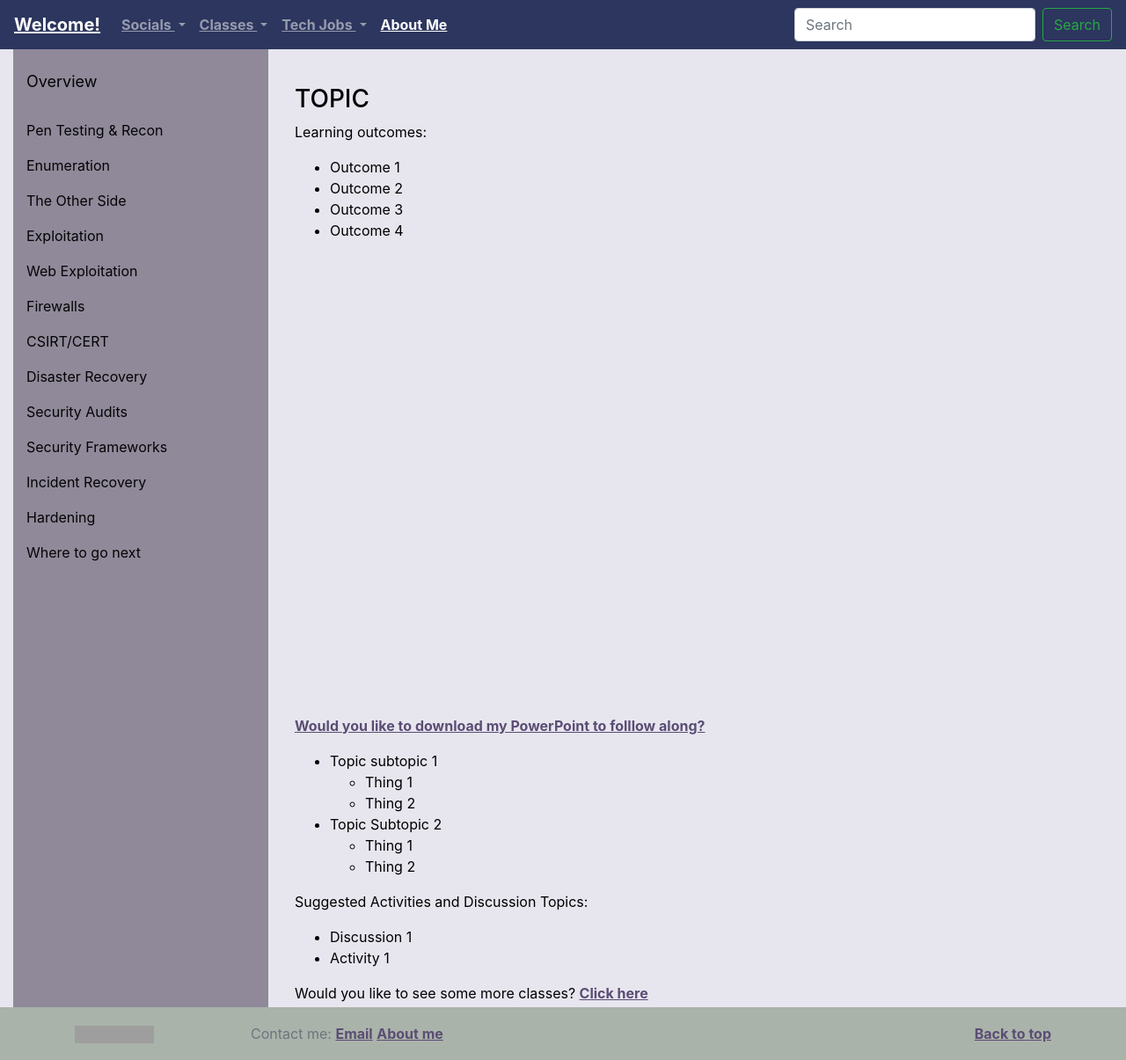
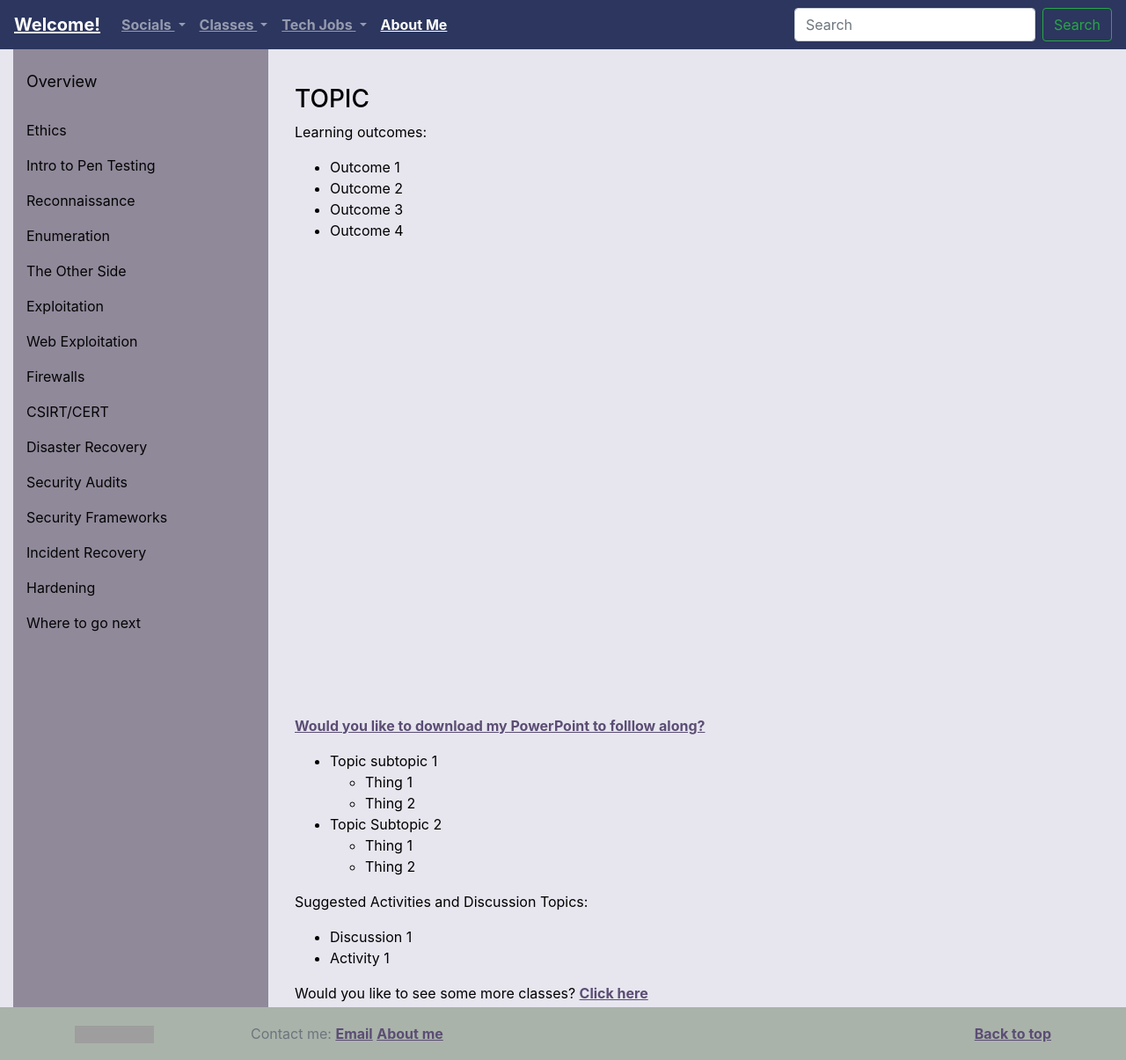
Before and after one commit to aholdengouveia/aholdengouveia.github.io, a Jekyll site: the page built from TopicTemplate.html, in a window 1280 px wide and 1205 px high. Shown: the whole window at 88% size. Built offline with Jekyll 4.4.1, drawn with Linux system fonts in a browser that asks for light colours; nearby versions of some CDN libraries; grey boxes are pictures that could not be loaded.

Commit message:
updated to have Ethics be it's own topic

```diff
--- a/AdvInfoSec/Firewalls.html
+++ b/AdvInfoSec/Firewalls.html
@@ -105,7 +105,7 @@ layout: AdvSec
 
 <p>Suggested Activities and Discussion Topics:
     <ul>
-        <li>How could you use a Firewall to prevent a DDOS attack</li>
+        <li>In pairs, discuss How could you use a Firewall to prevent a DDOS attack, and what the limitations of your protections might be.</li>
         <li>Work as a group to come up with 3 Firewall rules for your company including explanations of why those rules are helpful</li>
     </ul>
 </p>
--- a/_layouts/AdvSec.html
+++ b/_layouts/AdvSec.html
@@ -9,13 +9,15 @@ layout: default
             <ul class="sidebar-nav">
                 <li class="sidebar-brand"><a href="/AdvSec.html">Overview</a>
                 </li>
-                <li><a href="#">Pen Testing & Recon</a></li>
-                <li><a href="#">Enumeration</a>
+                <li><a href="/AdvInfoSec/Ethics.html">Ethics</a></li>
+                <li><a href="/AdvInfoSec/IntroThreats.html">Intro to Pen Testing</a></li>
+                <li><a href="/AdvInfoSec/Recon.html">Reconnaissance</a></li>
+                <li><a href="/AdvInfoSec/Enumeration.html">Enumeration</a>
                 </li>
-                <li><a href="#">The Other Side</a>
+                <li><a href="/AdvInfoSec/OtherSide.html">The Other Side</a>
                 </li>
-                <li><a href="#">Exploitation</a> </li>
-                <li><a href="#">Web Exploitation</a> </li>
+                <li><a href="/AdvInfoSec/Exploitations.html">Exploitation</a> </li>
+                <li><a href="/AdvInfoSec/WebExploits.html">Web Exploitation</a> </li>
                 <li><a href="/AdvInfoSec/Firewalls.html">Firewalls</a>
                 </li>
                 <li><a href="/AdvInfoSec/cert.html">CSIRT/CERT</a>
```
